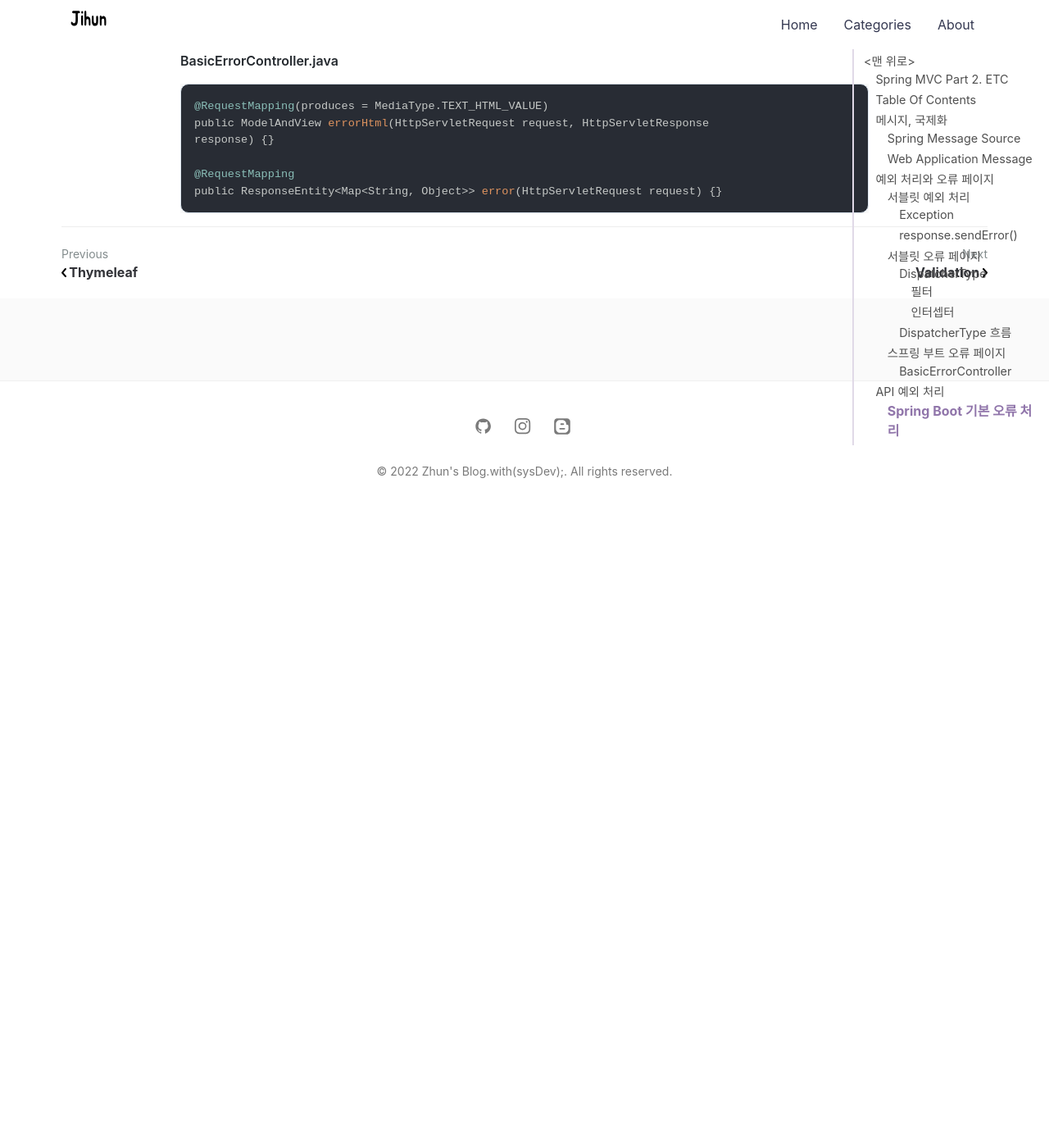
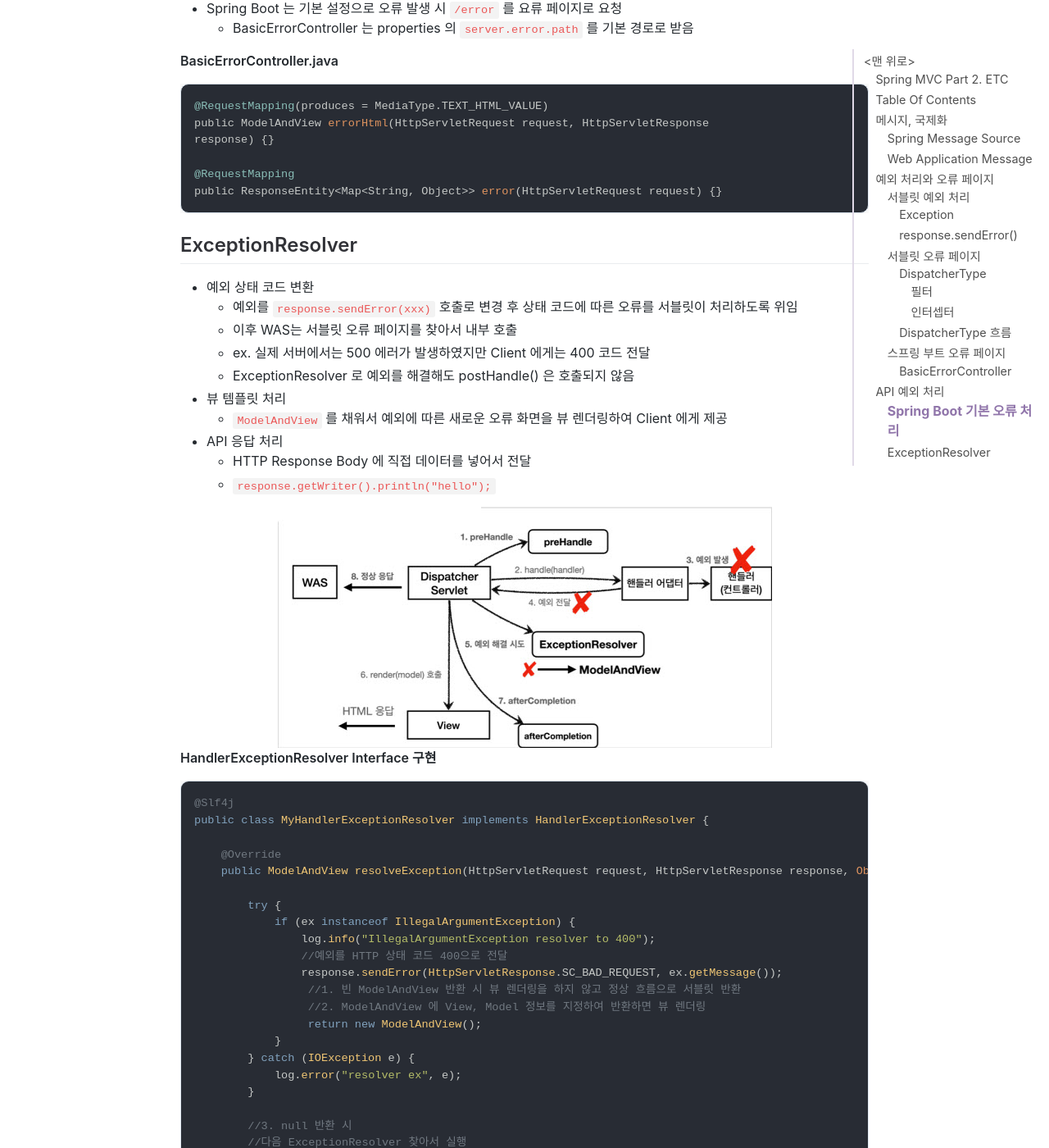
Before and after one commit to jihunparkme/jihunparkme.github.io, a Jekyll site: the page built from _posts/2021-10-12-Spring-MVC-Part2-Etc.md, in a window 1280 px wide and 1400 px high, scrolled down 9308 px. Shown: the whole window at 82% size. Built offline with Jekyll 4.4.1, drawn with Linux system fonts in a browser that asks for light colours; nearby versions of some CDN libraries; comment, search, counter and statistics services are not loaded; before the commit the page ends 9938 px from its top, so only the background shows below that; some of the changed text lies outside the part shown.

Commit message:
[API 예외 처리] HandlerExceptionResolver 시작

````diff
--- a/_posts/2021-10-12-Spring-MVC-Part2-Etc.md
+++ b/_posts/2021-10-12-Spring-MVC-Part2-Etc.md
@@ -419,3 +419,61 @@ response) {}
 @RequestMapping
 public ResponseEntity<Map<String, Object>> error(HttpServletRequest request) {}
 ```
+
+## ExceptionResolver
+
+- 예외 상태 코드 변환
+  - 예외를 `response.sendError(xxx)` 호출로 변경 후 상태 코드에 따른 오류를 서블릿이 처리하도록 위임
+  - 이후 WAS는 서블릿 오류 페이지를 찾아서 내부 호출
+  - ex. 실제 서버에서는 500 에러가 발생하였지만 Client 에게는 400 코드 전달
+  - ExceptionResolver 로 예외를 해결해도 postHandle() 은 호출되지 않음
+- 뷰 템플릿 처리
+  - `ModelAndView` 를 채워서 예외에 따른 새로운 오류 화면을 뷰 렌더링하여 Client 에게 제공
+- API 응답 처리
+  - HTTP Response Body 에 직접 데이터를 넣어서 전달
+  - `response.getWriter().println("hello");`
+
+<center><img src="https://raw.githubusercontent.com/jihunparkme/jihunparkme.github.io/master/assets/img/posts/ExceptionResolver.jpg"></center>
+
+**HandlerExceptionResolver Interface 구현**
+
+```java
+@Slf4j
+public class MyHandlerExceptionResolver implements HandlerExceptionResolver {
+
+    @Override
+    public ModelAndView resolveException(HttpServletRequest request, HttpServletResponse response, Object handler, Exception ex) {
+
+        try {
+            if (ex instanceof IllegalArgumentException) {
+                log.info("IllegalArgumentException resolver to 400");
+                //예외를 HTTP 상태 코드 400으로 전달
+                response.sendError(HttpServletResponse.SC_BAD_REQUEST, ex.getMessage());
+                 //1. 빈 ModelAndView 반환 시 뷰 렌더링을 하지 않고 정상 흐름으로 서블릿 반환
+                 //2. ModelAndView 에 View, Model 정보를 지정하여 반환하면 뷰 렌더링
+                 return new ModelAndView();
+            }
+        } catch (IOException e) {
+            log.error("resolver ex", e);
+        }
+
+        //3. null 반환 시
+        //다음 ExceptionResolver 찾아서 실행
+        //처리 가능한 ExceptionResolver 가 없을 경우 기존 발생한 예외를 서블릿 밖으로 전달
+        return null;
+    }
+}
+```
+
+**ExceptionResolver 등록**
+
+```java
+@Configuration
+public class WebConfig implements WebMvcConfigurer {
+
+    @Override
+    public void extendHandlerExceptionResolvers(List<HandlerExceptionResolver> resolvers) {
+        resolvers.add(new MyHandlerExceptionResolver());
+    }
+}
+```
````
